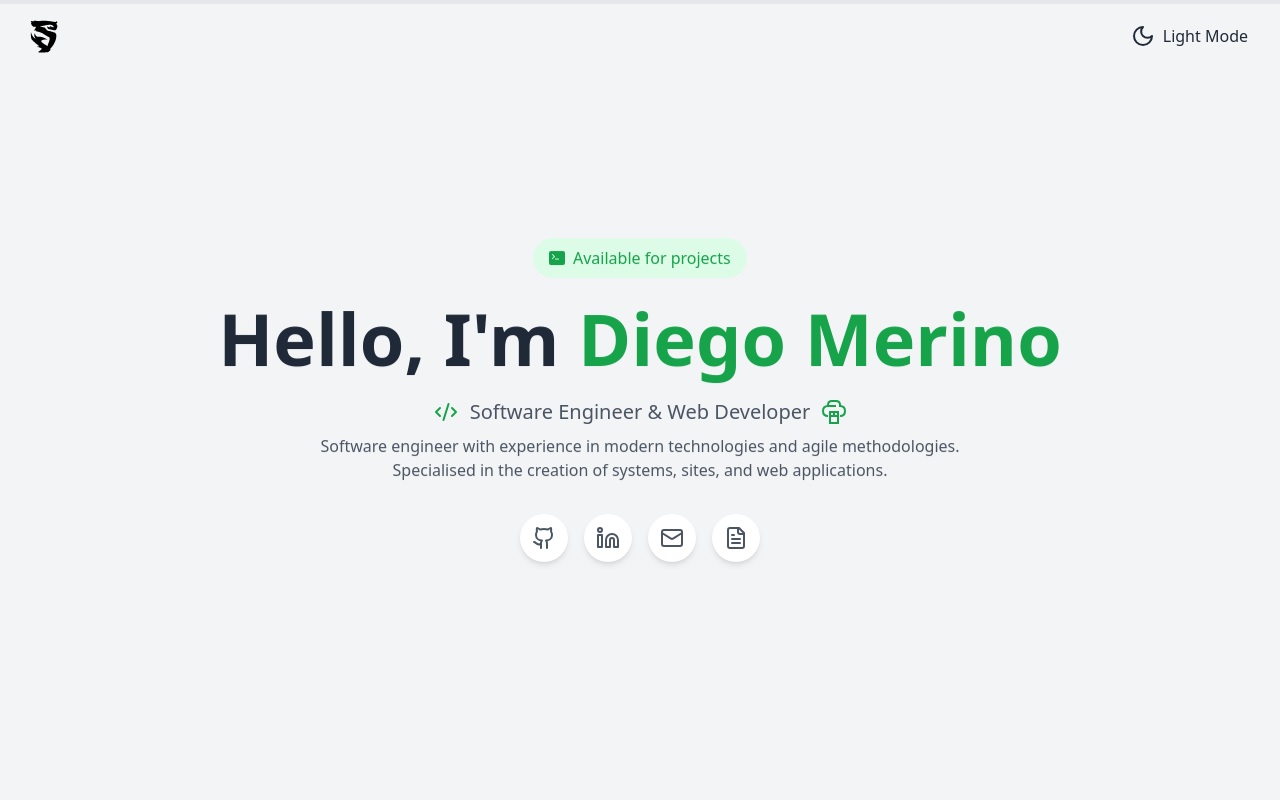
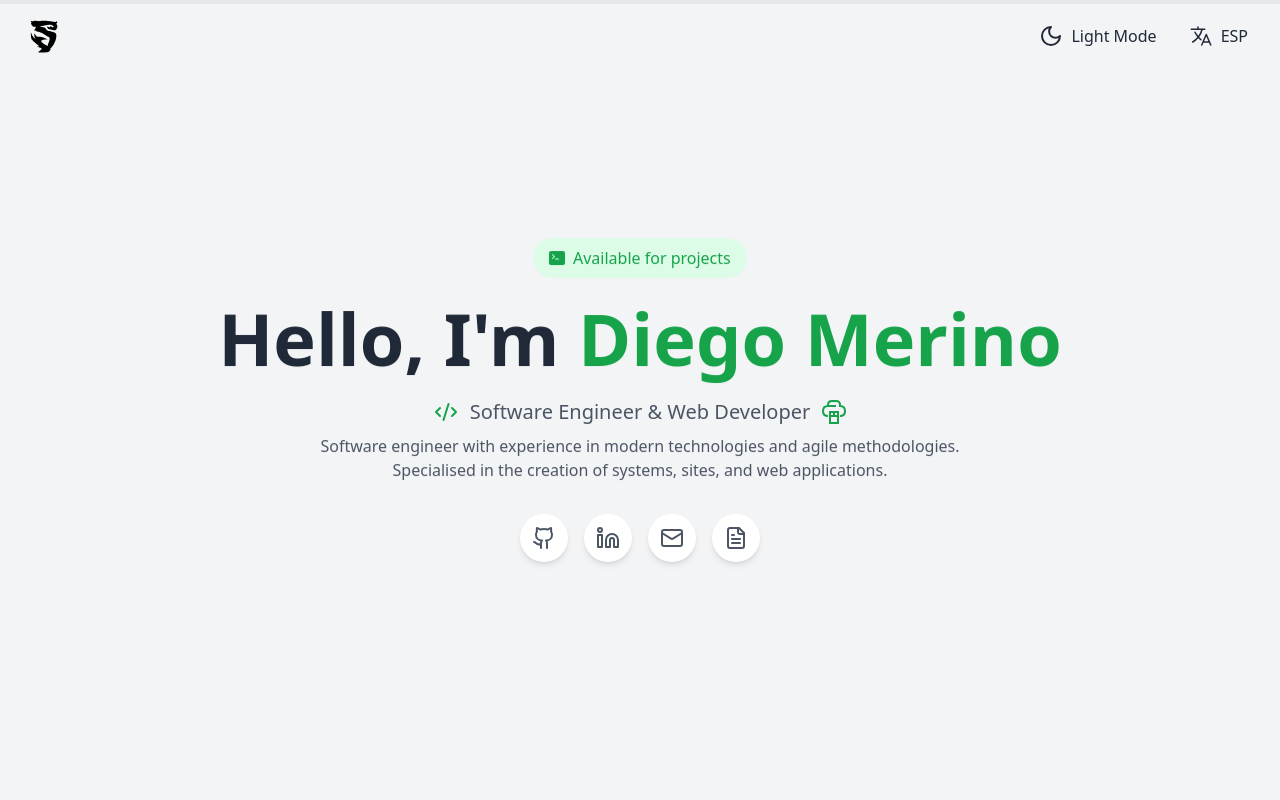
Before and after one commit to 818diego/portfolio, a React (Vite) app: page / in a window 1280 px wide. Shown: the top 800 px of the page. Built offline with nearby package versions, Linux system fonts and the light colour scheme.

Commit message:
add translations

```diff
--- a/src/components/Header.tsx
+++ b/src/components/Header.tsx
@@ -21,6 +21,10 @@ export const Header: React.FC<HeaderProps> = ({ darkMode = true, toggleDarkMode
     return () => window.removeEventListener('scroll', handleScroll);
   }, []);
 
+  const changeLanguage = (lng: string) => {
+    i18n.changeLanguage(lng);
+  };
+
   return (
     <nav className={`fixed w-full z-50 transition-all duration-300 ${isScrolled ? 'header-scroll' : 'bg-transparent'
       }`}>
@@ -32,6 +36,7 @@ export const Header: React.FC<HeaderProps> = ({ darkMode = true, toggleDarkMode
             className={`w-10 h-10 mr-2 ${darkMode ? 'dark-mode-img' : 'light-mode-img'}`}
           />
         </h1>
+        <div className="flex items-center space-x-4">
           <button
             onClick={toggleDarkMode}
             className="p-2 rounded-full hover:bg-gray-200 dark:hover:bg-green-900/30 transition-all duration-300 flex items-center"
@@ -40,15 +45,26 @@ export const Header: React.FC<HeaderProps> = ({ darkMode = true, toggleDarkMode
             {darkMode ? (
               <>
                 <Sun className="text-green-400 w-6 h-6 transition-transform duration-300" />
-              <span className="ml-2 text-green-400">Dark Mode</span>
+                <span className="ml-2 text-green-400">{t('Dark Mode')}</span>
               </>
             ) : (
               <>
                 <Moon className="text-gray-800 w-6 h-6 transition-transform duration-300" />
-              <span className="ml-2 text-gray-800">Light Mode</span>
+                <span className="ml-2 text-gray-800">{t('Light Mode')}</span>
               </>
             )}
           </button>
+          <button
+            onClick={() => changeLanguage(i18n.language === 'en' ? 'es' : 'en')}
+            className="p-2 rounded-full hover:bg-gray-200 dark:hover:bg-green-900/30 transition-all duration-300 flex items-center"
+            aria-label="Toggle language"
+          >
+            <IoLanguageOutline className="text-gray-800 dark:text-green-400 w-6 h-6" />
+            <span className="ml-2 text-gray-800 dark:text-green-400">
+              {i18n.language === 'en' ? 'ESP' : 'ENG'}
+            </span>
+          </button>
+        </div>
       </div>
     </nav>
   );
```
Lines whose indentation alone changed are shown as unchanged.
